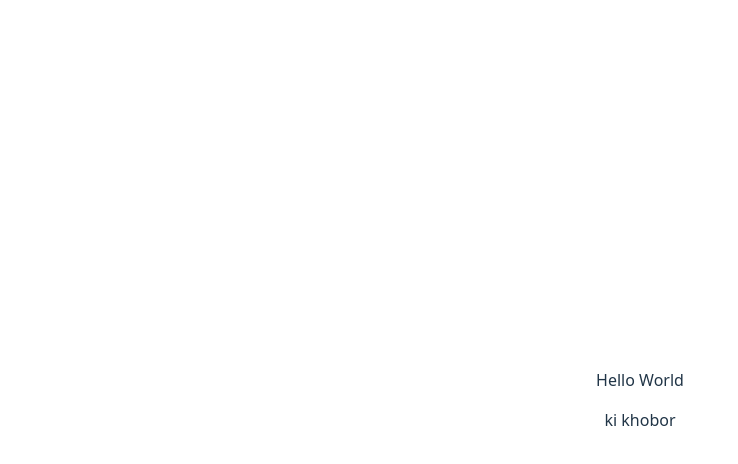
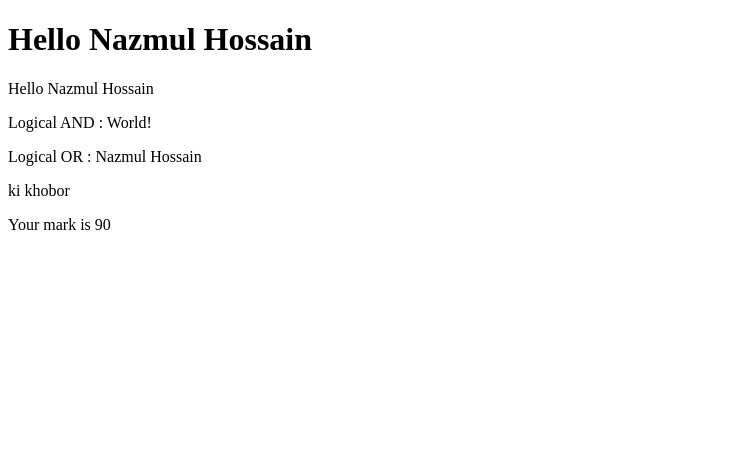
Before and after one commit to nazmulh24/React_Basic, a React (Vite) app: page / in a window 1280 px wide. Shown: the top 464 px of the page, without its empty margins (0-738 px from the left). Built offline with nearby package versions, Linux system fonts and the light colour scheme.

Commit message:
28.3 + 28.4 --> Component + Conditional Rendering

```diff
--- a/src/App.jsx
+++ b/src/App.jsx
@@ -1,5 +1,5 @@
-import "./App.css";
-import FirstComponent from "./firstComponent";
+// import "./App.css";
+import FirstComponent from "./components/FirstComponent";
 
 function App() {
   return (
--- a/src/FirstComponent.jsx
+++ /dev/null
@@ -1,10 +0,0 @@
-const FirstComponent = () => {
-  return (
-    <div>
-      <p>Hello World</p>
-      <p>ki khobor</p>
-    </div>
-  );
-};
-
-export default FirstComponent;
--- /dev/null
+++ b/src/components/FirstComponent.jsx
@@ -0,0 +1,24 @@
+const FirstComponent = () => {
+  // ---> Name jodi thake taile print hobe....
+
+  const name = "Nazmul Hossain";
+
+  const content = name ? `Hello ${name}` : "Hello World!";
+
+  const sum = (a, b) => a + b;
+
+  return (
+    <div>
+      <h1>{content}</h1>
+      <p>Hello {name ? name : "World!"}</p>
+      <p>Logical AND : {name && "World!"}</p>
+      <p>Logical OR : {name || "World!"}</p>
+
+      <p>ki khobor</p>
+
+      <p>Your mark is {sum(70, 20)}</p>
+    </div>
+  );
+};
+
+export default FirstComponent;
--- a/src/main.jsx
+++ b/src/main.jsx
@@ -1,6 +1,6 @@
 import { StrictMode } from "react";
 import { createRoot } from "react-dom/client";
-import "./index.css";
+// import "./index.css";
 import App from "./App.jsx";
 
 createRoot(document.getElementById("root")).render(
```
